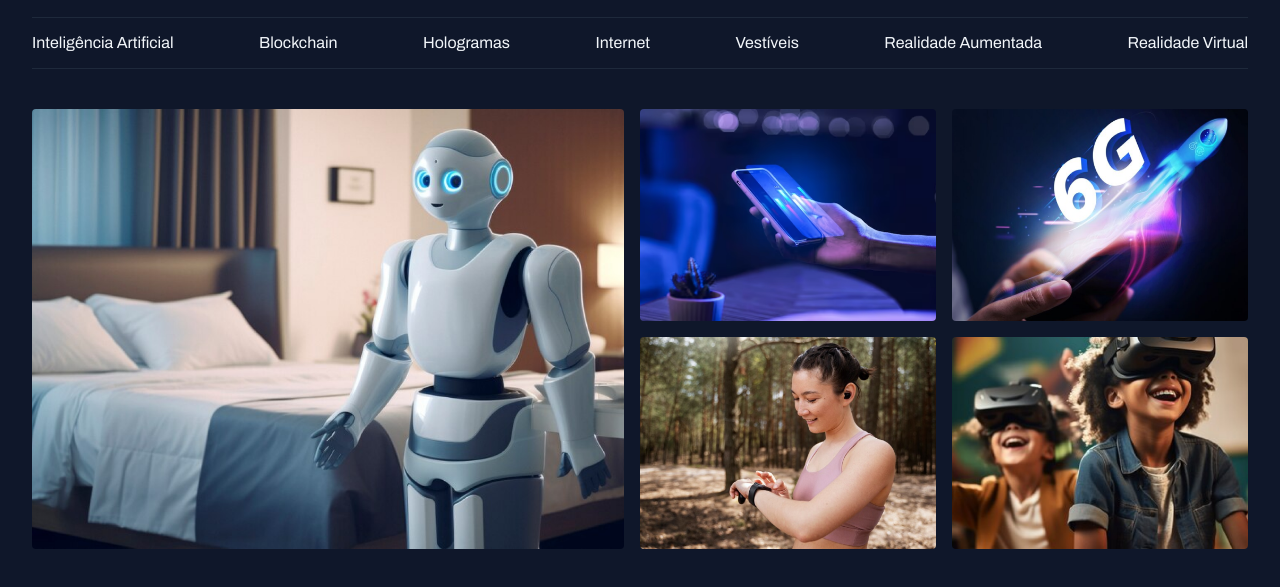
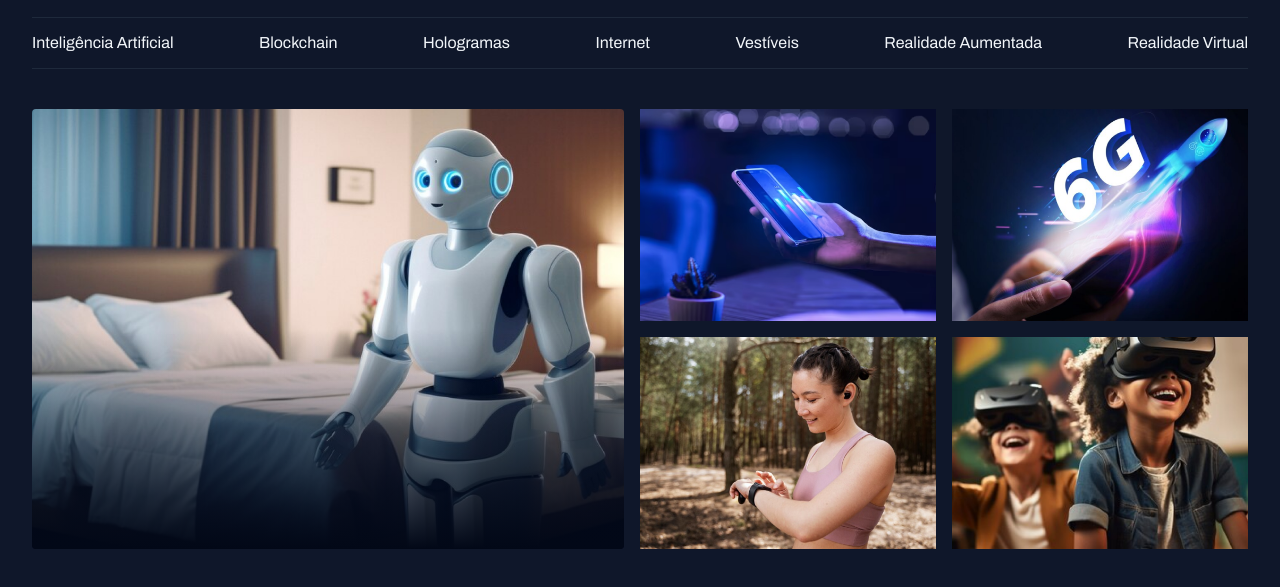
Before and after one commit to eloisaoliveira/portal-noticias, a plain HTML site: page index.html in a window 1280 px wide. Shown: the part 55-642 px from the top of the page. Drawn offline with Linux system fonts and the light colour scheme.

Commit message:
creating card with gradient background

```diff
--- a/index.html
+++ b/index.html
@@ -42,7 +42,7 @@
 
   <main class="grid container">
     <section id="featured" class="grid grid-flow-col gap-16">
-      <div>
+      <div class="card">
         <img src="assets/images/Image 01.png" alt="">
       </div>
 
--- a/styles/sections.css
+++ b/styles/sections.css
@@ -2,6 +2,22 @@
   img {
       height: 100%;
       object-fit: cover;
-      border-radius: 4px;
+  }
+
+  .card {
+    border-radius: 4px;
+    overflow: hidden;
+    position:relative;
+    &::before {
+      content: "";
+      position: absolute;
+      inset: 0;
+      top: 50%;
+      background: linear-gradient(
+        180deg,
+        transparent 0%,
+        #020817 100%
+      );
+    }
   }
 }
```
